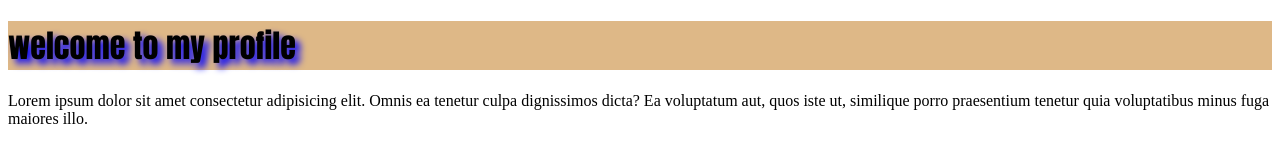
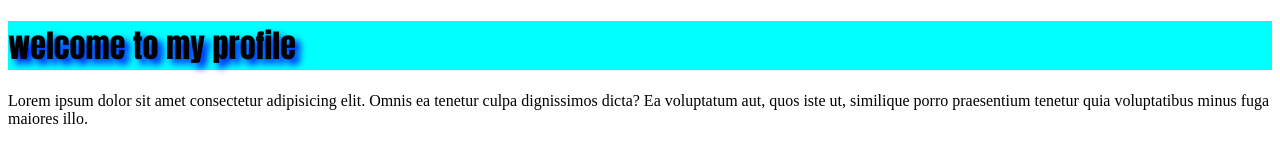
Before and after one commit to harris-12/microsite, a plain HTML site: page index.html in a window 1280 px wide. Drawn offline with Linux system fonts and the light colour scheme; files that its build step writes are made by us from their sources.

Commit message:
comment4

```diff
--- a/style.css
+++ b/style.css
@@ -1,4 +1,2 @@
 .head{ background-color: aqua; font-family: Impact, Haettenschweiler, 'Arial Narrow Bold', sans-serif;
-text-shadow: 5px 5px 7px blue;
-
-background-color: burlywood;}
+text-shadow: 5px 5px 7px blue;}
```
